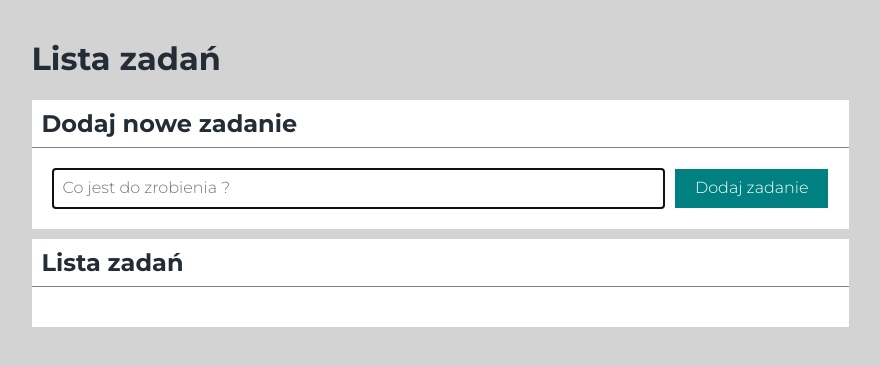
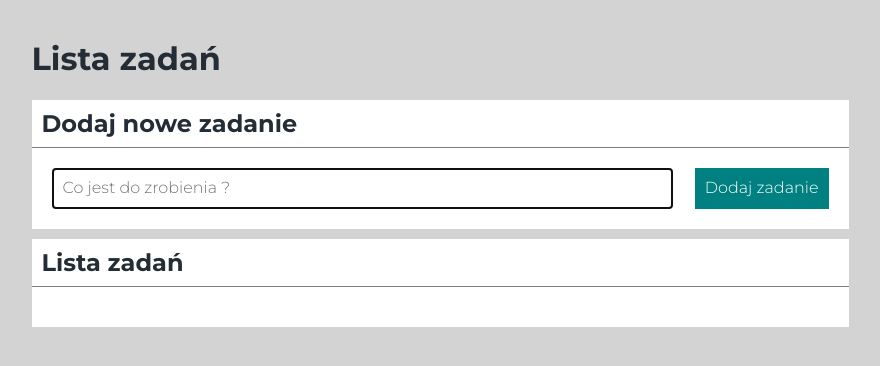
Before and after one commit to Marcin-Pankiewicz/task-list, a plain HTML site: page index.html in a window 1280 px wide. Shown: the whole page, without its empty margins (200-1080 px from the left). Drawn offline with nearby package versions, Linux system fonts and the light colour scheme.

Commit message:
Changed from grid to flex and added some flex options

```diff
--- a/css/form.css
+++ b/css/form.css
@@ -1,9 +1,7 @@
 .form {
-    display: grid;
-    grid-template-columns: 4fr 1fr;
-    grid-gap: 10px;
-    align-items: center;
-    justify-content: center;
+    display: flex;
+    flex-direction: row;
+    justify-content: space-between;
     padding: 20px;
     margin: 0 auto;
     background-color: white;
@@ -11,12 +9,15 @@
 
 @media(max-width: 767px) {
     .form {
+        display: grid;
         grid-template-columns: 1fr;
+        grid-gap: 10px;
     }
 }
 
 .form__input {
-    border: 1px solid lightgray;
+    flex-basis: 80%;
+    border: 1px solid #eee;
     padding: 10px;
 }
 
@@ -25,7 +26,7 @@
     padding: 10px;
     color: white;
     background-color: teal;
-    cursor:pointer;
+    cursor: pointer;
 }
 
 .form__inputButton:hover {
```
